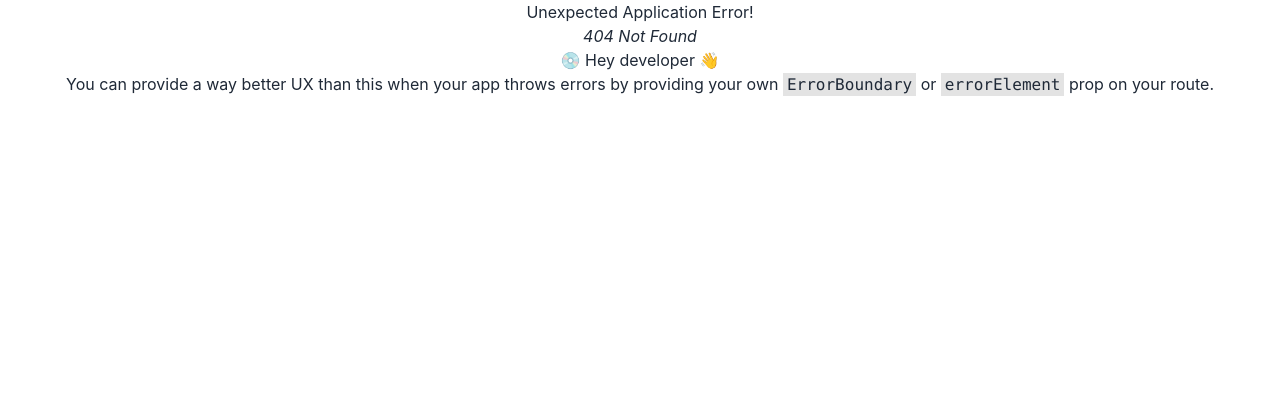
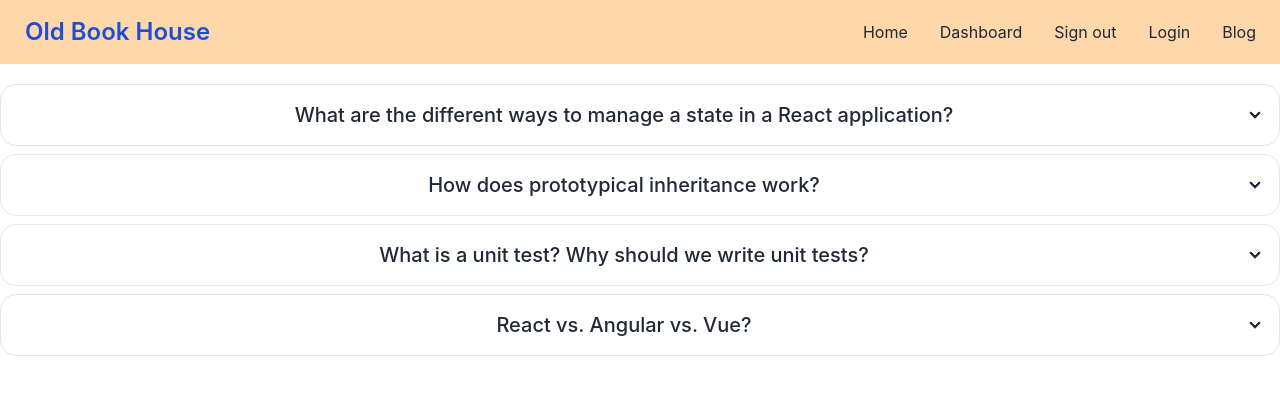
Before and after one commit to Shantaroy07/reused-products-client, a React (Create React App) app: page /blog in a window 1280 px wide. Before the commit this address had no page. Shown: the top 394 px of the page. Built offline with nearby package versions, Linux system fonts and the light colour scheme.

Commit message:
blog added

```diff
--- a/src/Layout/Main.js
+++ b/src/Layout/Main.js
@@ -5,6 +5,7 @@ const Main = () => {
     return (
         <div>
             <Navbar></Navbar>
+            <Outlet></Outlet>
 
 
         </div>
--- /dev/null
+++ b/src/Pages/Blog/Blog.js
@@ -0,0 +1,49 @@
+import React from 'react';
+
+const Blog = () => {
+    return (
+        <div className='container mx-auto my-5 '>
+            <div tabIndex={0} className="collapse collapse-arrow border border-base-300 bg-base-100 rounded-box mb-2">
+                <div className="collapse-title text-xl font-medium">
+                    What are the different ways to manage a state in a React application?
+                </div>
+                <div className="collapse-content">
+                    <p className='p-3'>There are four main types of state to properly manage in our React application:
+
+                        <br />1. Local state -Local state is data we manage in one or another component.
+                        <br />2. Global state - Global state is data we manage across multiple components.
+                        <br />3.Server state -  Data that comes from an external server that must be integrated with our UI state.
+                        <br />4. URL state - Data that exists on our URLs, including the pathname and query parameters.</p>
+                </div>
+            </div>
+            <div tabIndex={0} className="collapse collapse-arrow border border-base-300 bg-base-100 rounded-box mb-2">
+                <div className="collapse-title text-xl font-medium">
+                    How does prototypical inheritance work?
+                </div>
+                <div className="collapse-content">
+                    <p className='p-3'>The Prototypal Inheritance is a feature in javascript used to add methods and properties in objects. It is a method by which an object can inherit the properties and methods of another object. Traditionally, in order to get and set the [[Prototype]] of an object, we use Object. getPrototypeOf and Object.</p>
+                </div>
+            </div>
+            <div tabIndex={0} className="collapse collapse-arrow border border-base-300 bg-base-100 rounded-box mb-2">
+                <div className="collapse-title text-xl font-medium">
+                    What is a unit test? Why should we write unit tests?
+                </div>
+                <div className="collapse-content">
+                    <p className='p-3'>Unit Testing is a testing method that tests an individual unit of software in isolation. Unit testing for React Apps means testing an individual React Component. “Unit testing is a great discipline, which can lead to 40%-80% reductions in bug density.” <br />
+                        Unit Testing is important for React Apps, as it helps in testing the individual functionality of React components. Moreover, any error in code can be identified at the beginning itself, saving time to rectify it at later stages.
+                    </p>
+                </div>
+            </div>
+            <div tabIndex={0} className="collapse collapse-arrow border border-base-300 bg-base-100 rounded-box mb-2">
+                <div className="collapse-title text-xl font-medium">
+                    React vs. Angular vs. Vue?
+                </div>
+                <div className="collapse-content">
+                    <p className='p-3'>Angular has a steep learning curve, considering it is a complete solution, and mastering Angular requires you to learn associated concepts like TypeScript and MVC.React offers a Getting Started guide that should help one set up React in about an hour. The documentation is thorough and complete, with solutions to common issues already present on Stack Overflow. React is not a complete framework and advanced features require the use of third-party libraries.Vue provides higher customizability and hence is easier to learn than Angular or React. Further, Vue has an overlap with Angular and React with respect to their functionality like the use of components. Hence, the transition to Vue from either of the two is an easy option.</p>
+                </div>
+            </div>
+        </div>
+    );
+};
+
+export default Blog;
--- a/src/Router/Router.js
+++ b/src/Router/Router.js
@@ -1,11 +1,16 @@
 import { createBrowserRouter } from "react-router-dom";
 import Main from "../Layout/Main";
+import Blog from "../Pages/Blog/Blog";
 
 const router = createBrowserRouter([
     {
         path: '/',
         element: <Main></Main>,
         children: [
+            {
+                path: '/blog',
+                element: <Blog></Blog>
+            },
 
         ]
     }])
--- a/src/Shared/Navbar.js
+++ b/src/Shared/Navbar.js
@@ -13,7 +13,7 @@ const Navbar = () => {
         <li><Link to="/dashboard">Dashboard</Link></li>
         <li><button>Sign out</button></li>
         <li><Link to="/login">Login</Link></li>
-        <li><Link to="/about">Blog</Link></li>
+        <li><Link to="/blog">Blog</Link></li>
     </React.Fragment>
 
     return (
```
Also changed, not shown: src/Pages/Home/Footer.js (deleted), src/Pages/Home/Header.js (deleted), src/Shared/Footer.js (added).
